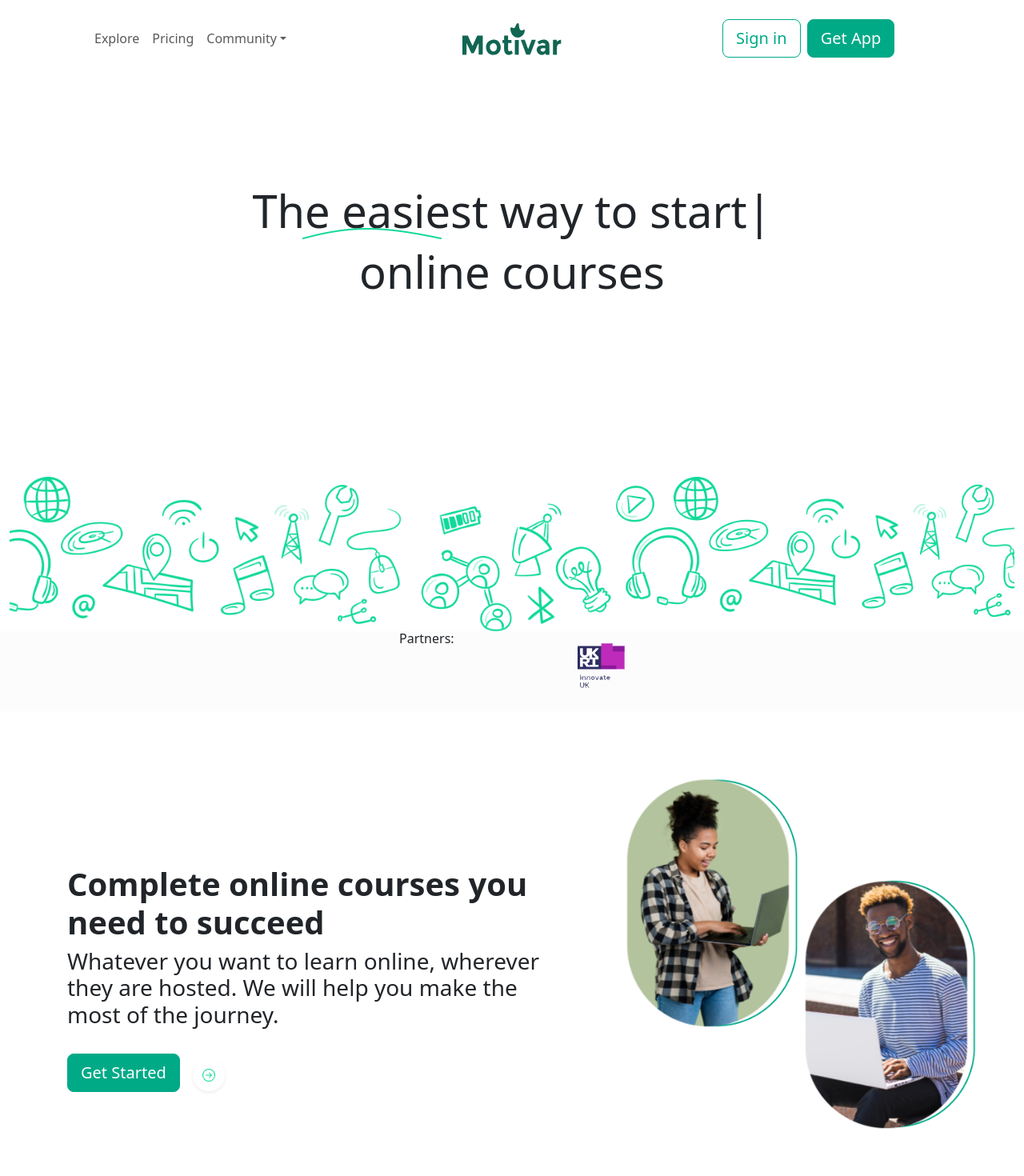
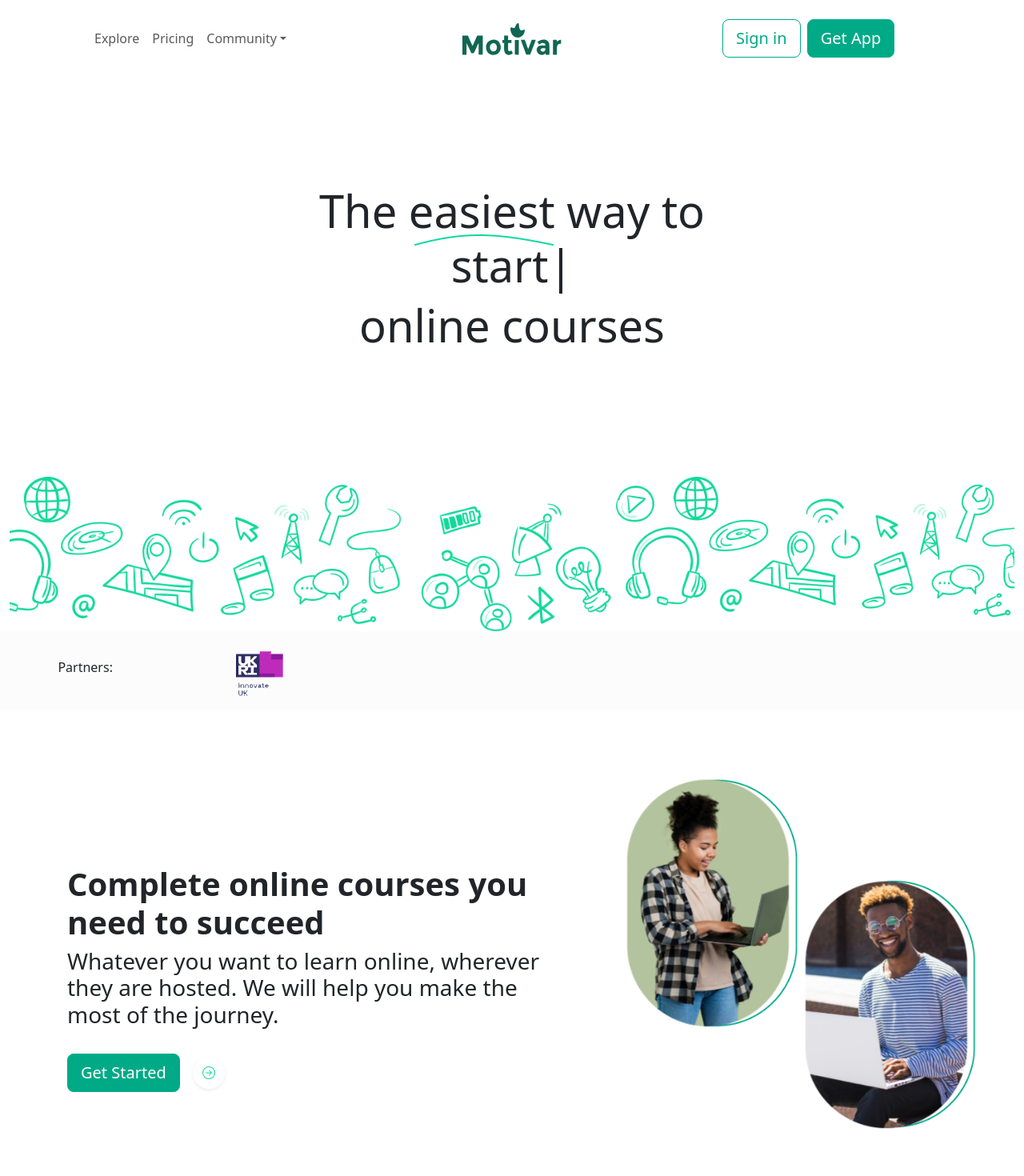
Before and after one commit to Motivar-tech/Frontend, a React (Create React App) app: page / in a window 1280 px wide. Shown: the top 1470 px of the page at 80% size. Built offline with nearby package versions, Linux system fonts and the light colour scheme.

Commit message:
Add files via upload

```diff
--- a/src/App.css
+++ b/src/App.css
@@ -55,19 +55,10 @@
       display: inline-block;
   }
   .curve{
-    margin-top: -220px;
-    margin-left: -350px;
-    position: -webkit-sticky;
-    position: sticky;
-    top: 0;
+    margin-top: -340px;
+    margin-left: -70px;
   }
-  .caption{
-    position: absolute;
-    left: 13%;
-    padding-top: 7.5rem;
-    color: #212120;
-    text-align: left;
-    }
+
 
 }
 
@@ -80,9 +71,10 @@
   }
 
   @media screen and (max-width: 768px){
-      .testimonial{
-          display: none;
-      }
+    .curve{
+      margin-top: -270px;
+      margin-left: -60px;
+    }
 
   }
 
@@ -97,22 +89,13 @@
       justify-content: center;
 
   }
-  p span{
-    display: block;
-  }
 
   .curve{
     margin-top: -230px;
     margin-left: -60px;
   }
 
-  .caption{
-    position: absolute;
-    left: 40%;
-    padding-top: 7.5rem;
-    color: #212120;
-    text-align: left;
-    }
+
 
 }
 
@@ -125,11 +108,16 @@
 }
 .partners{
 display: flex;
-justify-content: center;
+justify-content: start;
+align-items: center;
 /* padding: 20px; */
   height: 100px;
   background: #fcfcfc;
   /* z-index: 5; */
+}
+
+p span{
+  display: block;
 }
 
 .word{
@@ -140,13 +128,11 @@ justify-content: center;
     color: #11d99a;
     background-color: #ffffff;
     border-radius: 50%;
-    top: 3px;
     width: 40px;
     height: 40px;
     display: flex;
     justify-content: center;
     align-items: center;
-    position: relative;
 }
 
 
```
